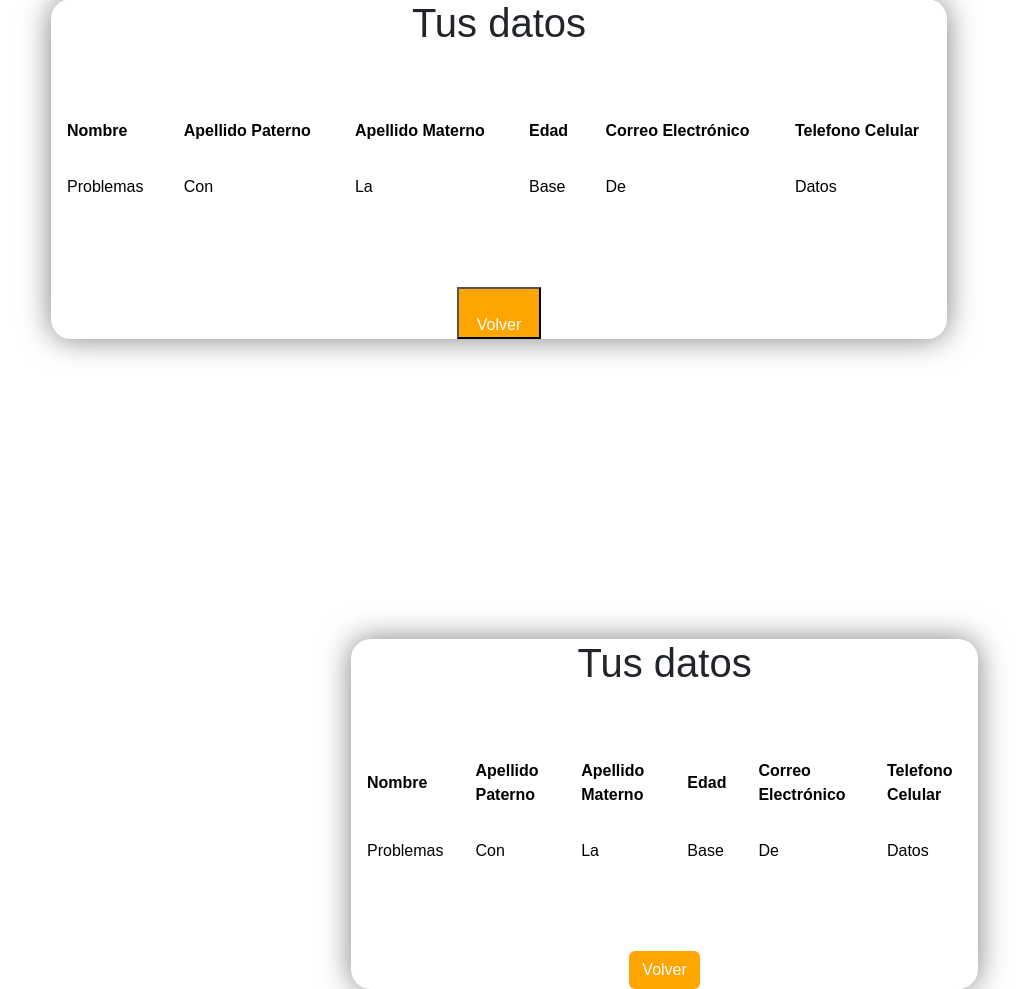
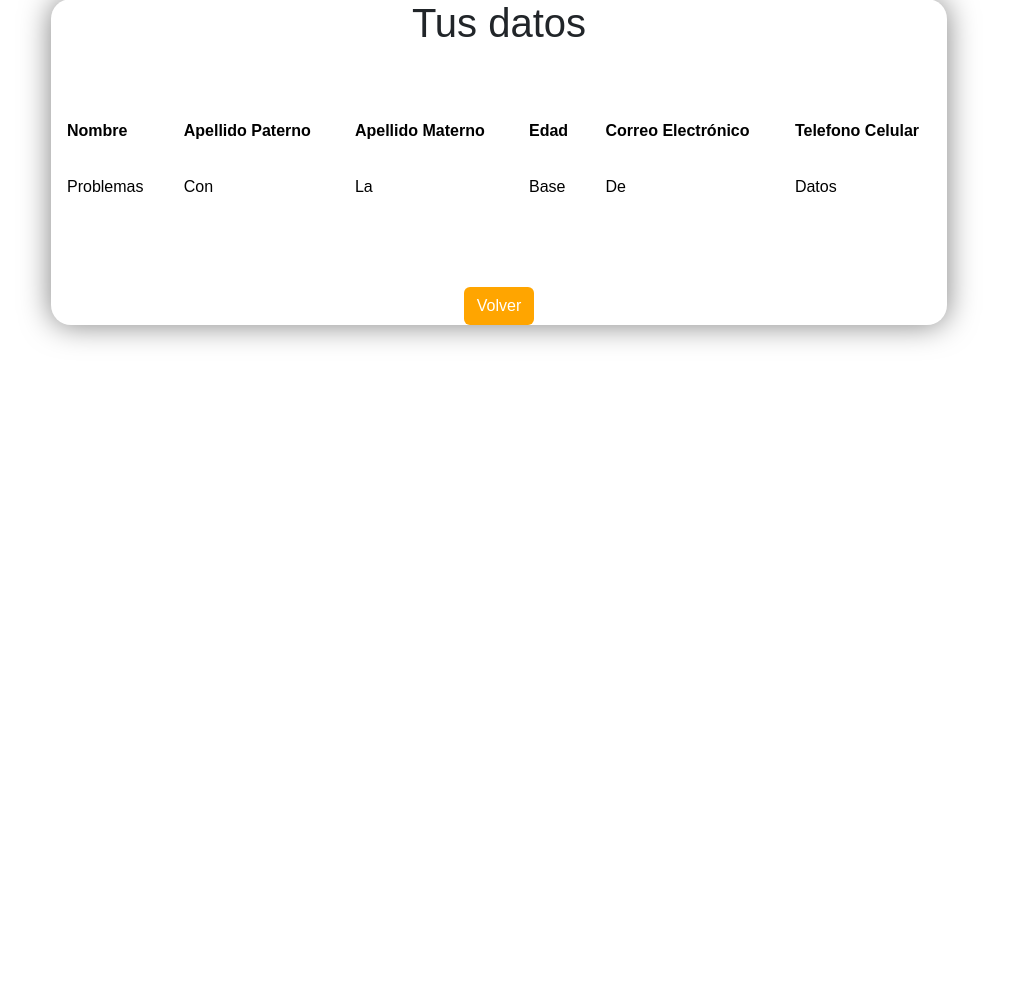
Before and after one commit to DonChambitasCompany/don_chambitas, a PHP site: page /profiles/informacion_trabajador.php in a window 1280 px wide. Shown: the part 325-1314 px from the top of the page, without its empty margins (249-1277 px from the left). After the commit the page ends 669 px from the top, so only its background shows below. Run offline with PHP 8.4, Linux system fonts and the light colour scheme; the visitor is signed in with stand-in values (Sample User, id 1); data that the repository does not hold is empty.

Commit message:
Update informacion_trabajador.php

```diff
--- a/informacion_trabajador.php
+++ b/informacion_trabajador.php
@@ -33,40 +33,6 @@ if (isset($_SESSION['usuario']) && isset($_SESSION['id_usuario'])) {
         $numero = $fila['telefono'];
 
 
-        $info = <<< EDO
-        <body align="center">
-    <div class="profile__cont">
-        <h1 align="center">Tus datos</h1><br><br>
-            <div align = "center">
-
-                <table class="table-primary">
-                    <thead>
-                        <th>Nombre</th>
-                        <th>Apellido Paterno</th>
-                        <th>Apellido Materno</th>
-                        <th>Edad</th>
-                        <th>Correo Electrónico</th>
-                        <th>Telefono Celular</th>
-                    </thead>
-                    <tbody>
-                        <td> $nombre</td>
-                        <td> $ap</td>
-                        <td> $am</td>
-                        <td> $edad</td>
-                        <td> $email</td>
-                        <td> $numero</td>
-                    </tbody>
-                </table>
-
-            <br><br><br>
-            <button type="submit" style="background-color: orange;"><a style="text-decoration: none; color: #ffff;" href="usuario.php"><br>&nbsp;&nbsp;&nbsp;&nbsp;Volver&nbsp;&nbsp;&nbsp;&nbsp;<br></a></button>
-    </div>
-</body>
-EDO;
-
-        echo $info;
-
-
     } else {
         $nombre = "Problemas";
         $ap = "Con";
@@ -75,38 +41,6 @@ EDO;
         $email = "De";
         $numero = "Datos";
         echo "No se encontraron registros.";
-        $info = <<< EDO
-        <body align="center">
-    <div class="profile__cont">
-        <h1 align="center">Tus datos</h1><br><br>
-            <div align = "center">
-
-                <table class="table-primary">
-                    <thead>
-                        <th>Nombre</th>
-                        <th>Apellido Paterno</th>
-                        <th>Apellido Materno</th>
-                        <th>Edad</th>
-                        <th>Correo Electrónico</th>
-                        <th>Telefono Celular</th>
-                    </thead>
-                    <tbody>
-                        <td>$nombre</td>
-                        <td>$ap</td>
-                        <td>$am</td>
-                        <td>$edad</td>
-                        <td>$email</td>
-                        <td>$numero</td>
-                    </tbody>
-                </table>
-
-            <br><br><br>
-            <button type="submit" style="background-color: orange;"><a style="text-decoration: none; color: #ffff;" href="usuario.php"><br>&nbsp;&nbsp;&nbsp;&nbsp;Volver&nbsp;&nbsp;&nbsp;&nbsp;<br></a></button>
-    </div>
-</body>
-EDO;
-
-        echo $info;
     }
 
 }
```
